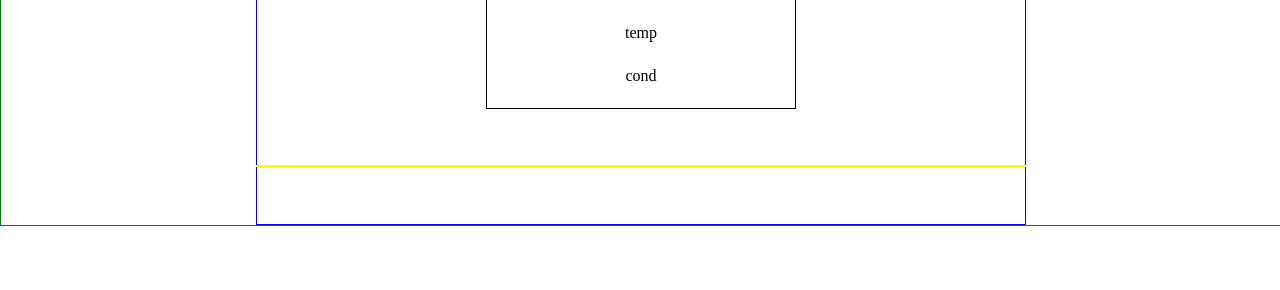
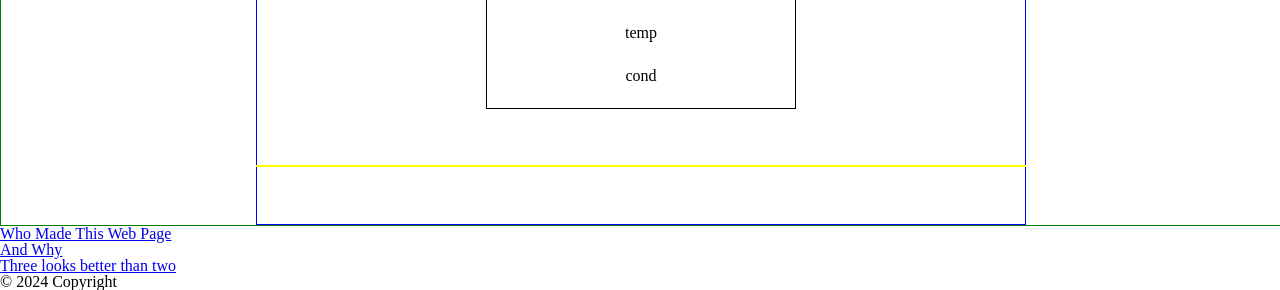
Before and after one commit to ExtF8/weatHere, a plain HTML site: page index.html in a window 1280 px wide. Shown: the part 550-840 px from the top of the page. Before the commit the page ends 800 px from the top, so only its background shows below. Drawn offline with Linux system fonts and the light colour scheme; no server answers.

Commit message:
Added footer and content div

```diff
--- a/index.html
+++ b/index.html
@@ -9,6 +9,7 @@
         <title>WeatHere</title>
     </head>
     <body>
+        <div id="content">
             <header>
                 <div class="title_container">
                     <h1 class="app_title">WeatHere</h1>
@@ -31,11 +32,41 @@
                         <p id="currentDate" class="current_date">date</p>
                         <img id="currentIcon" class="current_icon" src="#" />
                         <p id="currentTemp" class="current_temp">temp</p>
-                    <p id="currentCondition" class="current_condition">cond</p>
+                        <p id="currentCondition" class="current_condition">
+                            cond
+                        </p>
                     </div>
                     <div class="forecast_container"></div>
                 </div>
             </main>
-        <footer></footer>
+            <footer id="footer">
+                <div class="footer_container">
+                    <ul class="footer_ul">
+                        <li class="footer_li">
+                            <a
+                                href="https://github.com/ExtF8"
+                                target="_blank"
+                                class="footer_link"
+                                >Who Made This Web Page</a
+                            >
+                        </li>
+                        <li class="footer_li">
+                            <a
+                                href="https://www.theodinproject.com/lessons/node-path-javascript-weather-app"
+                                target="_blank"
+                                class="footer_link"
+                                >And Why</a
+                            >
+                        </li>
+                        <li class="footer_li">
+                            <a href="#" target="_top" class="footer_link"
+                                >Three looks better than two</a
+                            >
+                        </li>
+                    </ul>
+                    <span class="footer_copyright">© 2024 Copyright</span>
+                </div>
+            </footer>
+        </div>
     </body>
 </html>
```
Lines whose indentation alone changed are shown as unchanged.
